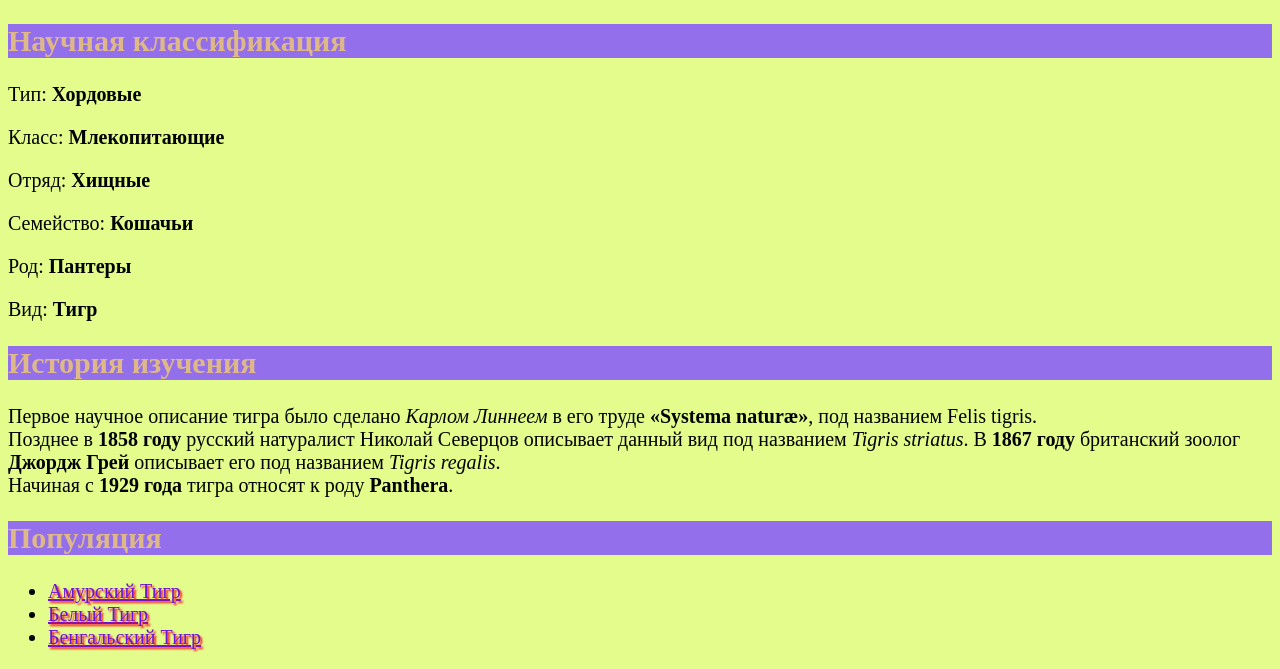
After one commit to cabyrc2910/---, a PHP site: page /DZ.html in a window 1280 px wide. The commit adds this page. Shown: the part 702-1371 px from the top of the page. Run offline with PHP 8.4, Linux system fonts and the light colour scheme.

Commit message:
Сохранение

```diff
--- a/Лекция ЗсБД №2 (23.11.22)/styles/style.css
+++ b/Лекция ЗсБД №2 (23.11.22)/styles/style.css
@@ -1,5 +1,5 @@
 html{
-    font-size: 15px;  /*px значит 'пиксели': базовый шрифт будет 10 пикселей в высоту*/
+    font-size: 10px;  /*px значит 'пиксели': базовый шрифт будет 10 пикселей в высоту*/
     font-family: 'Roboto', sans-serif;       /*шрифт*/
     background-color: rgb(206, 217, 228);    /*заливка вокруг*/
 }
@@ -8,7 +8,7 @@ h1{
     text-align: center;
     margin: 0px; /*отсутствие отступов снаружи блока*/
     padding: 20px  0; /*отступы внутри блока*/
-    text-shadow: 2px 2px 2px rgb(214, 52, 52); /*тени шрифта*/
+    text-shadow: 2px 2px 2px rgb(223, 141, 18); /*тени шрифта*/
 }
 h2{
     font-size: 20px;  /*О мышечках*/
@@ -19,7 +19,7 @@ h2{
 }
 
 p,li{    /* 'p'- применимо для конкретного, 'p,ul'- применимо для всех*/
-    color: rgb(240, 27, 20);  /*цвет шрифта*/
+    color: rgb(218, 8, 26);  /*цвет шрифта*/
     font-size: 20px;  /*шрифт содержания*/
     line-height: 40px;   /*расстояния между строками*/
     letter-spacing: 2px;  /*расстояния между буквами*/
--- a/Лекция ЗсБД №2 (23.11.22)/первая HTML-страница.html
+++ b/Лекция ЗсБД №2 (23.11.22)/первая HTML-страница.html
@@ -8,7 +8,7 @@
 rel="stylesheet" type='text/css'>
     </head>
     <body>
-        <h1><a href="https://www.murcat.ru">О кошечках</a></h1>  /*тени шрифта*/  <!--заголовок-->
+        <h1><a href="https://www.murcat.ru">О кошечках</a></h1> <!--заголовок-->
         <img src="https://i.gifer.com/2GU.gif" alt="Моё тестовое изображение">    <!--картинка-->
         <h2><a href="https://obshe.net/posts/id2070.html">О мышечках</a></h2>     <!--заголовок-->
         <p>Живут у меня кошечки:</p>
--- a/Лекция ЗсБД №3 (26.11.22)/страница с JS.html
+++ b/Лекция ЗсБД №3 (26.11.22)/страница с JS.html
@@ -7,7 +7,7 @@
 <p>Это обычный документ</p>
 
 <script language="JavaScript">
-    let p=prompt("Введите число");   <!---->
+    let p=prompt("Введите число");
     alert(p+5);
 </script>
 
--- /dev/null
+++ b/Семинар ЗсБД №2 (25.11.22)/DZ.html
@@ -0,0 +1,33 @@
+<!DOCTYPE html>
+<html lang="en">
+<head>
+    <meta charset="UTF-8">
+    <meta http-equiv="X-UA-Compatible" content="IE=edge">
+    <meta name="viewport" content="width=device-width, initial-scale=1.0">
+    <title>Большие кошки</title>
+    <link href="styles\DZstyles.css" rel="stylesheet" type="text/css">
+</head>
+<body>
+    <h1><a href="https://tigromania.ru/">Тигры</a></h1>
+    <img src="https://i.artfile.ru/2560x1600_461576_[www.ArtFile.ru].jpg " alt="Моё тестовое изображение">
+    <h2>Научная классификация</h2>
+    <p>Тип:	<strong>Хордовые</strong></p>
+    <p>Класс: <strong>Млекопитающие</strong></p>
+    <p>Отряд: <strong>Хищные</strong></p>
+    <p>Семейство: <strong>Кошачьи</strong></p>
+    <p>Род:	<strong>Пантеры</strong></p>
+    <p>Вид:	<strong>Тигр</strong></p>
+    <h2>История изучения</h2>
+    <p>
+        Первое научное описание тигра было сделано <i> Карлом Линнеем </i> в его труде <strong>«Systema naturæ»</strong>, под названием Felis tigris.<br>
+        Позднее в <strong>1858 году</strong> русский натуралист Николай Северцов описывает данный вид под названием <i>Tigris striatus</i>. В <strong>1867 году</strong> британский зоолог <strong>Джордж Грей</strong> описывает его под названием <i>Tigris regalis</i>.<br> Начиная с <strong>1929 года</strong> тигра относят к роду <strong>Panthera</strong>.
+
+    </p>
+    <h2>Популяция</h2>
+    <ul>
+        <li><a href="https://ru.wikipedia.org/wiki/Амурский_тигр">Амурский Тигр</a></li>
+        <li><a href="https://ru.wikipedia.org/wiki/Белый_тигр">Белый Тигр</a></li>
+        <li><a href="https://ru.wikipedia.org/wiki/Бенгальский_тигр">Бенгальский Тигр</a></li>
+    </ul>
+</body>
+</html>
--- a/Семинар ЗсБД №2 (25.11.22)/index.html
+++ b/Семинар ЗсБД №2 (25.11.22)/index.html
@@ -5,7 +5,7 @@
     <meta http-equiv="X-UA-Compatible" content="IE=edge">
     <meta name="viewport" content="width=device-width, initial-scale=1.0">
     <title>Мой файл</title>
-    <link rel="stylesheet" href="../Семинар ЗсБД №2 (25.11.22)/styles.css" type="text/css">
+    <link rel="stylesheet" href="../Семинар ЗсБД №2 (25.11.22)/styles/styles.css" type="text/css">
 </head>
 <body>
     <h1>Всем привет</h1>
--- /dev/null
+++ b/Семинар ЗсБД №2 (25.11.22)/styles/DZstyles.css
@@ -0,0 +1,23 @@
+html{
+    background-color: rgb(227, 252, 140);
+    font-size: 20px; /*размер текста*/
+}
+h1{
+    background-color: rgb(230, 162, 15);/*подсветка "Тигры"*/
+    color: burlywood;
+    font-size: 50px; /*размер "Тигры"*/
+}
+h2{
+    background-color: rgb(148, 111, 235);
+    color: burlywood;
+    font-size: 30px; /*размер текста*/
+}
+img{
+    display: flex;
+    width: 60vw;  /*размер картинки*/
+    margin: 0 auto;  /*отступы снаружи блока(картинка посередине)*/
+}
+a{
+    text-shadow: 2px 2px 2px rgb(245, 10, 41);/*подсветка ссылок*/
+    color: rgb(105, 21, 214); /*цвет ссылок*/
+}
--- a/Семинар ЗсБД №2 (25.11.22)/styles/styles.css
+++ b/Семинар ЗсБД №2 (25.11.22)/styles/styles.css
@@ -1,5 +1,5 @@
 .myclass{
-    width: 20vw;
+    width: 40vw; /*размер картинки*/
 }
 html{
     background-color: rgb(220, 249, 168);
@@ -10,7 +10,7 @@ h1{
 }
 a{
     text-shadow: 2px 2px 2px rgb(245, 96, 10);
-    color: rgb(80, 127, 255);
-    font-size: 50px;
+    color: rgb(80, 255, 159);
+    font-size: 30px; /*Спросите у яндекса*/
 
 }
--- /dev/null
+++ b/Семинар ЗсБД №3 (29.09.22)/DZ.txt
@@ -0,0 +1,6 @@
+Создать страницу, которая спрашивает имя у пользователя и выводит его с помощью функции.
+
+getDate() - возвращает число от 1 до 31, представляющее число месяца;
+getDay() - возвращает день недели как целое число от 0 (воскресенье) до 6 (суббота);
+getMonth() - возвращает номер месяца в году;
+getFullYear() - возвращает год. Если использовать просто getYear(), то будет выводиться текущий год минус 1900;
```
Also changed, not shown: Семинар ЗсБД №2 (25.11.22)/1.css (added, +40 -0 lines), Семинар ЗсБД №2 (25.11.22)/DZ.txt (added, +7 -0 lines), Семинар ЗсБД №2 (25.11.22)/styles/styles 2.css (deleted, +0 -16 lines), Семинар ЗсБД №2 (25.11.22)/ДЗ.html (deleted, +0 -12 lines), Семинар ЗсБД №3 (29.09.22)/ДЗ.html (added, +15 -0 lines), Семинар ЗсБД №3 (29.09.22)/ДЗ1 copy.html (added, +15 -0 lines), Семинар ЗсБД №2 (25.11.22)/images/Амурский тигр.jpg (added), Семинар ЗсБД №2 (25.11.22)/images/Белый тигр.jpg (added), Семинар ЗсБД №2 (25.11.22)/images/Бенгальский тигр.jpg (added), Семинар ЗсБД №2 (25.11.22)/images/Тигры.jpg (added).
